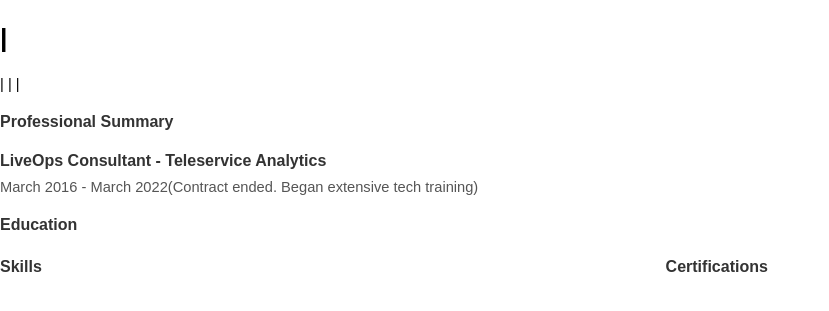
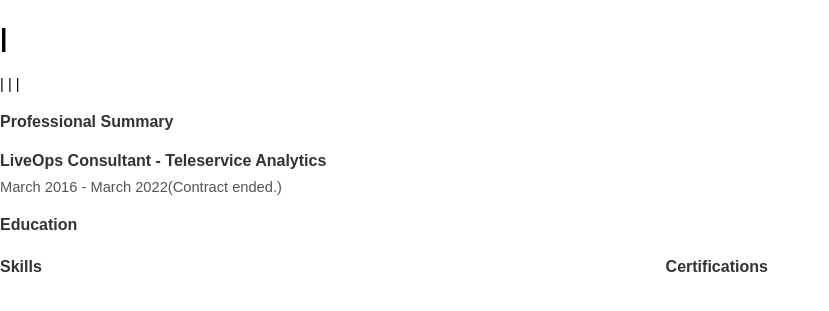
Before and after one commit to melissacallis/resumeswap, a Django app: template transferx/templates/transferx/resume_pdf.html in a window 1280 px wide. Shown: the top 311 px of the page, without its empty margins (0-829 px from the left). Run offline with Django 5.2, Linux system fonts and the light colour scheme; the template is opened without the code that fills it, so the values that code supplies are empty.

Commit message:
removed messagew

```diff
--- a/transferx/templates/transferx/resume_pdf.html
+++ b/transferx/templates/transferx/resume_pdf.html
@@ -150,7 +150,7 @@
     <!-- Key Skills and Accomplishments -->
     <div class="section">
         <h3>LiveOps Consultant - Teleservice Analytics</h3>
-        <p class="date">March 2016 - March 2022(Contract ended. Began extensive tech training)</p>
+        <p class="date">March 2016 - March 2022(Contract ended.)</p>
         <ul class="responsibilities-bullets">
             {% for responsibility in responsibilities %}
                 <li>{{ responsibility }}</li>
```
